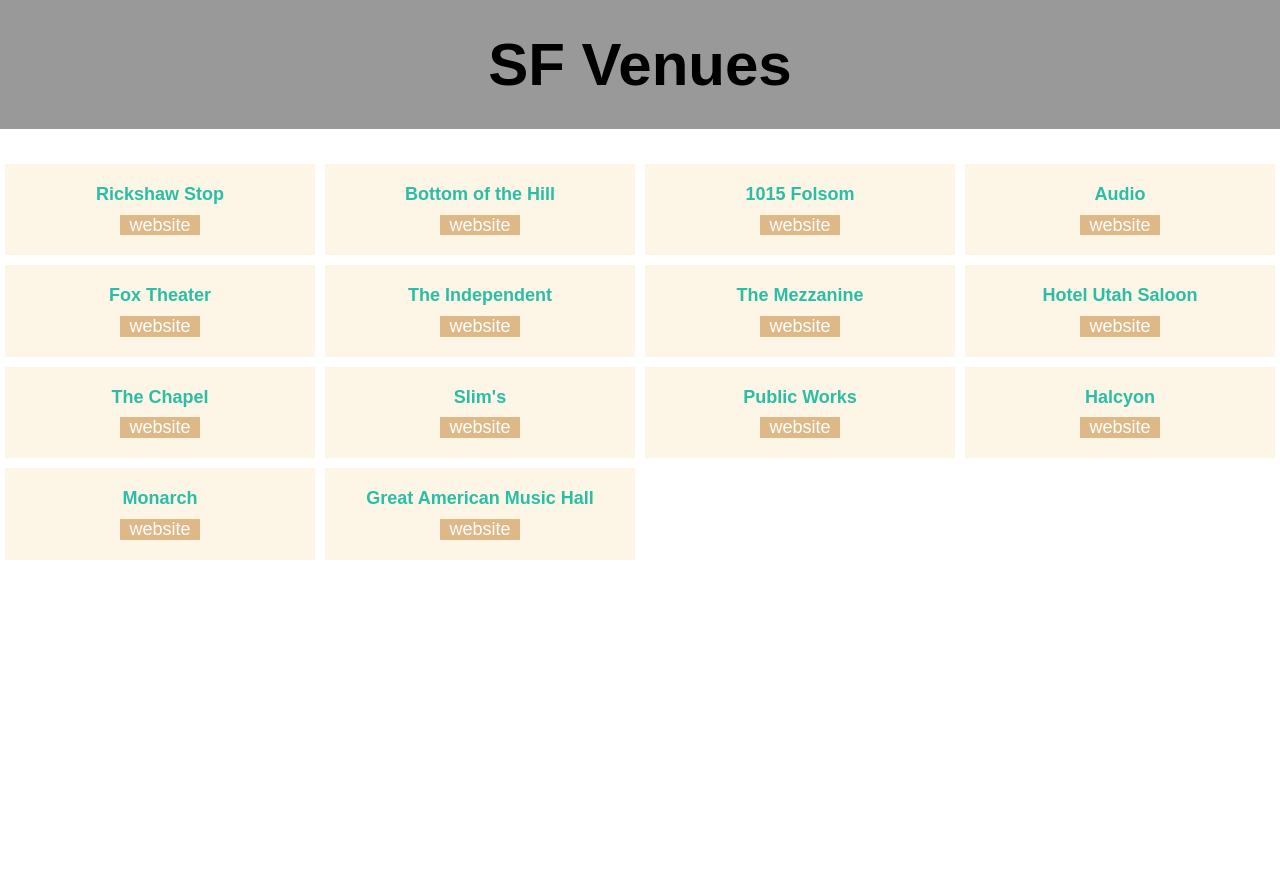
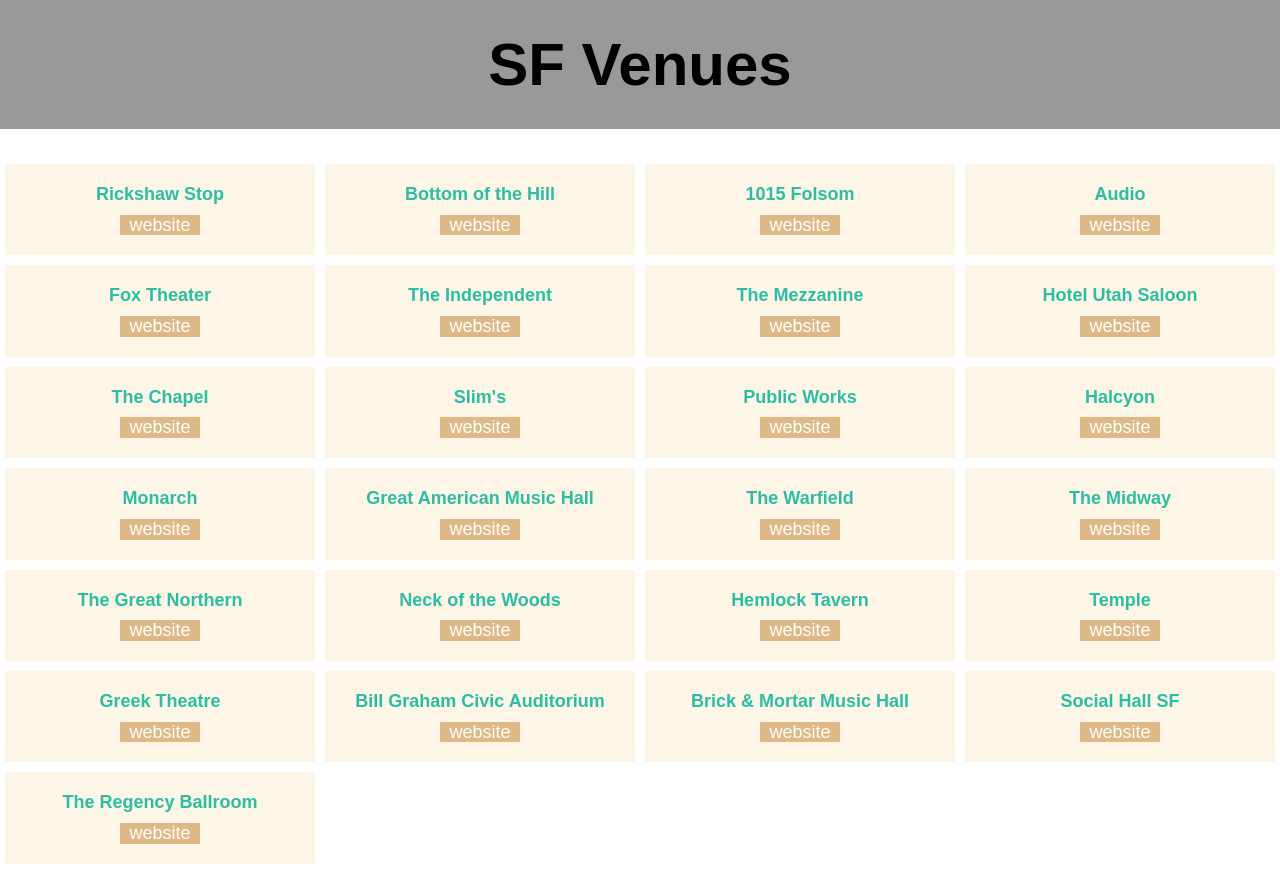
Before and after one commit to jmsmrgn/venues, a React app: page / in a window 1280 px wide. Before the commit the page ends 800 px from the top, so only its background shows below. Built offline with nearby package versions, Linux system fonts and the light colour scheme.

Commit message:
add venues

```diff
--- a/src/App.js
+++ b/src/App.js
@@ -88,6 +88,61 @@
             venueID="1261-great-american-music-hall"
             venueUrl="http://www.slimspresents.com/venue_detail/gamh/"
           />
+          <Venue
+            venueName="The Warfield"
+            venueID="949-warfield"
+            venueUrl="http://thewarfieldtheatre.com/"
+          />
+          <Venue
+            venueName="The Midway"
+            venueID="3013529-midway"
+            venueUrl="http://www.themidwaysf.com/"
+          />
+          <Venue
+            venueName="The Great Northern"
+            venueID="3366109-great-northern-san-francisco"
+            venueUrl="http://www.thegreatnorthernsf.com/"
+          />
+          <Venue
+            venueName="Neck of the Woods"
+            venueID="2091824-neck-of-the-woods"
+            venueUrl="http://neckofthewoodssf.com/"
+          />
+          <Venue
+            venueName="Hemlock Tavern"
+            venueID="31153-hemlock-tavern"
+            venueUrl="http://www.hemlocktavern.com/"
+          />
+          <Venue
+            venueName="Temple"
+            venueID="32793-temple"
+            venueUrl="http://www.templesf.com/"
+          />
+          <Venue
+            venueName="Greek Theatre"
+            venueID="841-greek-theatre"
+            venueUrl="http://thegreekberkeley.com/"
+          />
+          <Venue
+            venueName="Bill Graham Civic Auditorium"
+            venueID="/65-bill-graham-civic-auditorium"
+            venueUrl="http://www.billgrahamcivicauditorium.com/"
+          />
+          <Venue
+            venueName="Brick & Mortar Music Hall"
+            venueID="1296241-brick-and-mortar-music-hall"
+            venueUrl="http://brickandmortarmusic.com/"
+          />
+          <Venue
+            venueName="Social Hall SF"
+            venueID="3068854-social-hall-sf"
+            venueUrl="http://www.socialhallsf.com/"
+          />
+          <Venue
+            venueName="The Regency Ballroom"
+            venueID="1418-regency-ballroom"
+            venueUrl="http://www.theregencyballroom.com/"
+          />
         </VenueContainer>
       </div>
     );
```
